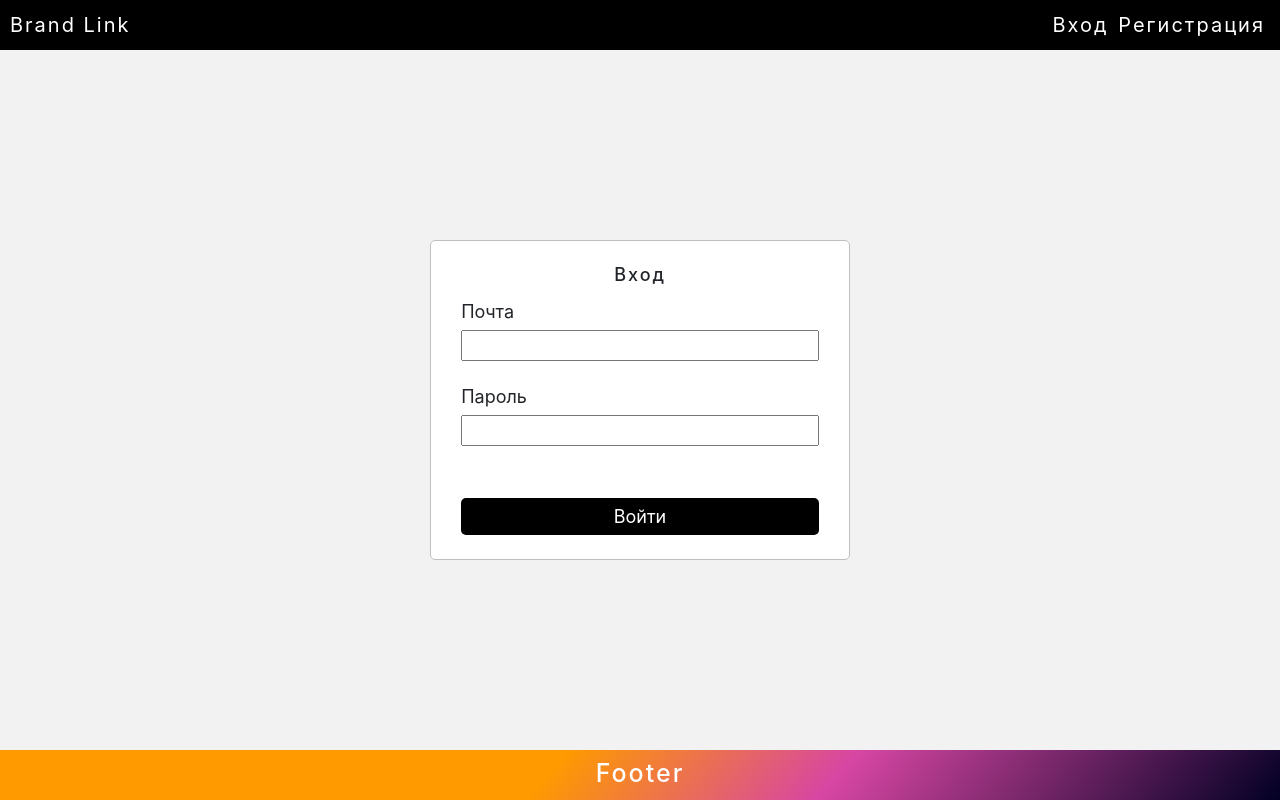
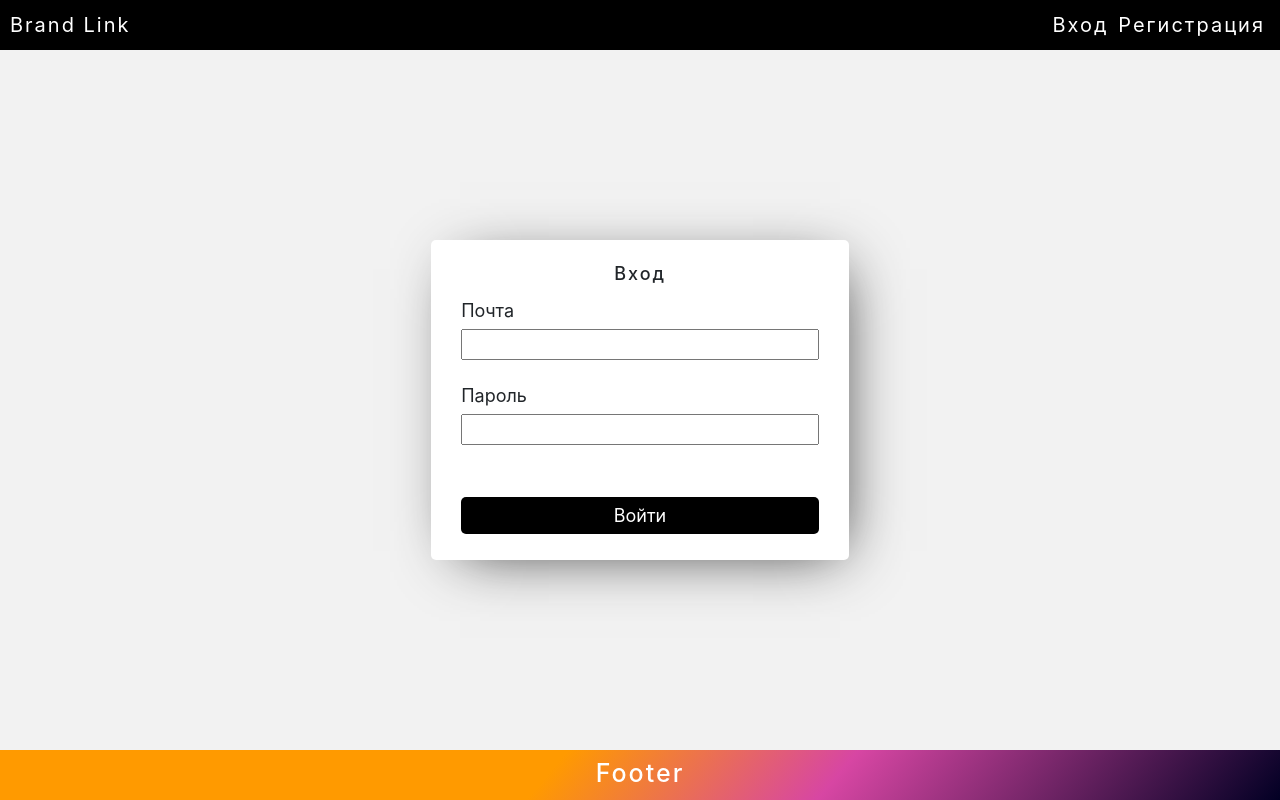
Before and after one commit to WondrousSquirrel/private_blog, a React app in the folder client/: page /login in a window 1280 px wide. Built offline with nearby package versions, Linux system fonts and the light colour scheme.

Commit message:
Стиль формы

```diff
--- a/client/src/Components/Auth/auth.scss
+++ b/client/src/Components/Auth/auth.scss
@@ -1,3 +1,12 @@
+@mixin authForm() {
+  background-color: white;
+  padding: 8rem 5rem 8rem 5rem;
+  border-radius: .5rem;
+  -webkit-box-shadow: 10px 10px 58px -19px rgba(48,48,48,1);
+  -moz-box-shadow: 10px 10px 58px -19px rgba(48,48,48,1);
+  box-shadow: 10px 10px 58px -19px rgba(48,48,48,1);
+}
+
 .auth {
   width: 100%;
   height: 100%;
@@ -10,18 +19,12 @@
 
 .registerForm {
   height: 60rem;
-  background-color: white;
-  padding: 8rem 5rem 8rem 5rem;
-  border: .1rem silver solid;
-  border-radius: .5rem;
+  @include authForm();
 }
 
 .loginForm {
   height: 40rem;
-  background-color: white;
-  padding: 8rem 5rem 8rem 5rem;
-  border: .1rem silver solid;
-  border-radius: .5rem;
+  @include authForm();
 }
 
 .authTitle {
--- a/client/src/Components/Notification/notification.scss
+++ b/client/src/Components/Notification/notification.scss
@@ -1,7 +1,5 @@
 
 .notification {
-  // display: none;
-  // display: flex;
   justify-content: center;
   position: absolute;
   margin-top: 2rem;
@@ -13,11 +11,13 @@
   width: 70%;
   padding: 0.8rem 0;
   text-align: center;
-  //background-color: #12720b;
   color: white;
   letter-spacing: .2rem;
   border-radius: 0.5rem;
   font-size: 2.2rem;
+  -webkit-box-shadow: 10px 10px 19px -4px rgba(0,0,0,0.48);
+  -moz-box-shadow: 10px 10px 19px -4px rgba(0,0,0,0.48);
+  box-shadow: 10px 10px 19px -4px rgba(0,0,0,0.48);
 }
 
 @media screen and (max-width: 800px){
--- /dev/null
+++ b/client/src/Components/Profile/Profile.jsx
@@ -0,0 +1,5 @@
+import React from 'react';
+
+const Profile = () => <h1>Profile</h1>;
+
+export default Profile;
--- a/client/src/routes.jsx
+++ b/client/src/routes.jsx
@@ -3,6 +3,7 @@ import { Route, Switch } from 'react-router';
 
 const Register = lazy(() => import('./Components/Auth/Register'));
 const Login = lazy(() => import('./Components/Auth/Login'));
+const Profile = lazy(() => import ('./Components/Profile/Profile'));
 
 const Home = () => <h1>Home</h1>;
 
@@ -11,6 +12,7 @@ const createRoutes = () => <Switch>
     <Route exact path='/' component={Home}/>
     <Route path='/register' component={Register}/>
     <Route path='/login' component={Login}/>
+    <Route path='/profile' component={Profile}/>
   </Suspense>
 </Switch>;
 
```
